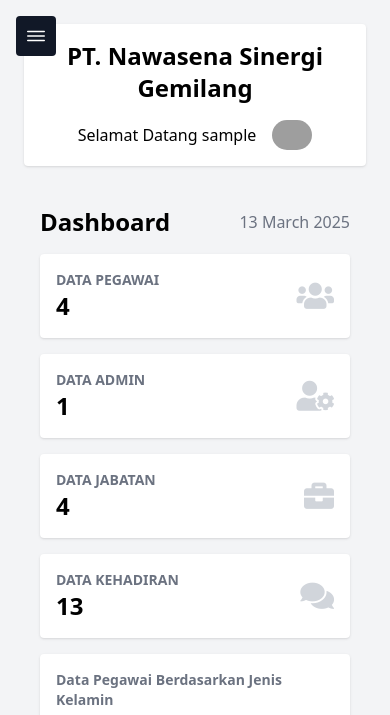
After one commit to naylamutiara03/Apk-Penggajian-Nawasena, a PHP site: page /dashboard.php in a window 390 px wide. The commit adds this page. Shown: the top 715 px of the page. Run offline with PHP 8.4, Linux system fonts and the light colour scheme; the visitor is signed in with stand-in values (Sample User, id 1); some libraries are stand-ins or nearby versions; grey boxes are pictures that could not be loaded.

Commit message:
ganti UI jadi pakai sidebar dan semua content berada di kanan

```diff
--- /dev/null
+++ b/dashboard.php
@@ -0,0 +1,147 @@
+<?php
+$username = isset($_SESSION["username"]) ? $_SESSION["username"] : "User";
+?>
+
+<?php include 'sidebar.php'; ?>
+
+<html lang="en">
+
+<head>
+    <meta charset="utf-8" />
+    <meta content="width=device-width, initial-scale=1.0" name="viewport" />
+    <title>Dashboard</title>
+    <script src="https://cdn.tailwindcss.com"></script>
+    <link href="https://cdnjs.cloudflare.com/ajax/libs/font-awesome/5.15.3/css/all.min.css" rel="stylesheet" />
+    <script type="module" src="https://unpkg.com/ionicons@7.1.0/dist/ionicons/ionicons.esm.js"></script>
+    <script nomodule src="https://unpkg.com/ionicons@7.1.0/dist/ionicons/ionicons.js"></script>
+    <link rel="stylesheet" href="https://cdn.jsdelivr.net/npm/bootstrap-icons@1.8.0/font/bootstrap-icons.css" />
+    <style>
+        .dropdown-content {
+            display: none;
+        }
+
+        .group:hover .dropdown-content {
+            display: block;
+        }
+    </style>
+</head>
+
+<body class="bg-gray-100">
+    <div class="p-6 lg:ml-[300px]">
+        <div class="bg-white p-4 rounded shadow mb-6">
+            <div class="flex flex-col lg:flex-row justify-between items-center">
+                <h1 class="text-2xl font-bold text-center lg:text-left">PT. Nawasena Sinergi Gemilang</h1>
+                <div class="flex items-center mt-4 lg:mt-0">
+                    <span class="mr-4">Selamat Datang <?php echo htmlspecialchars($username); ?></span>
+                    <img alt="User profile picture" class="rounded-full" height="40" width="40"
+                        src="https://storage.googleapis.com/a1aa/image/3jRT-0_QPH7LfTWNSNuiHkkLsXmoHFLJJiOyNITxVaE.jpg" />
+                </div>
+            </div>
+        </div>
+
+        <body class="bg-gray-100">
+            <div class="container mx-auto p-4">
+                <div class="flex justify-between items-center mb-4">
+                    <h1 class="text-2xl font-bold">
+                        Dashboard
+                    </h1>
+                    <span class="text-gray-500">
+                        <?php echo date('d F Y'); ?>
+                    </span>
+
+                </div>
+                <div class="grid grid-cols-1 md:grid-cols-4 gap-4 mb-4">
+                    <div class="bg-white p-4 rounded shadow">
+                        <div class="flex items-center justify-between">
+                            <div>
+                                <h2 class="text-sm font-semibold text-gray-500">
+                                    DATA PEGAWAI
+                                </h2>
+                                <p class="text-2xl font-bold">
+                                    4
+                                </p>
+                            </div>
+                            <i class="fas fa-users text-gray-300 text-3xl">
+                            </i>
+                        </div>
+                    </div>
+                    <div class="bg-white p-4 rounded shadow">
+                        <div class="flex items-center justify-between">
+                            <div>
+                                <h2 class="text-sm font-semibold text-gray-500">
+                                    DATA ADMIN
+                                </h2>
+                                <p class="text-2xl font-bold">
+                                    1
+                                </p>
+                            </div>
+                            <i class="fas fa-user-cog text-gray-300 text-3xl">
+                            </i>
+                        </div>
+                    </div>
+                    <div class="bg-white p-4 rounded shadow">
+                        <div class="flex items-center justify-between">
+                            <div>
+                                <h2 class="text-sm font-semibold text-gray-500">
+                                    DATA JABATAN
+                                </h2>
+                                <p class="text-2xl font-bold">
+                                    4
+                                </p>
+                            </div>
+                            <i class="fas fa-briefcase text-gray-300 text-3xl">
+                            </i>
+                        </div>
+                    </div>
+                    <div class="bg-white p-4 rounded shadow">
+                        <div class="flex items-center justify-between">
+                            <div>
+                                <h2 class="text-sm font-semibold text-gray-500">
+                                    DATA KEHADIRAN
+                                </h2>
+                                <p class="text-2xl font-bold">
+                                    13
+                                </p>
+                            </div>
+                            <i class="fas fa-comments text-gray-300 text-3xl">
+                            </i>
+                        </div>
+                    </div>
+                </div>
+                <div class="grid grid-cols-1 md:grid-cols-2 gap-4">
+                    <div class="bg-white p-4 rounded shadow">
+                        <h2 class="text-sm font-semibold text-gray-500 mb-2">
+                            Data Pegawai Berdasarkan Jenis Kelamin
+                        </h2>
+                        <img alt="Bar chart showing data of employees based on gender" height="400"
+                            src="https://storage.googleapis.com/a1aa/image/Ph1zHBqhCX_1YOPPaSx_QZRpjcmUol1m1y39g41BIGs.jpg"
+                            width="600" />
+                    </div>
+                    <div class="bg-white p-4 rounded shadow">
+                        <h2 class="text-sm font-semibold text-gray-500 mb-2">
+                            Status Pegawai
+                        </h2>
+                        <img alt="Pie chart showing status of employees" height="400"
+                            src="https://storage.googleapis.com/a1aa/image/zjkEmBhlo4yNJJqWDz_8y7UAXZQnnLsL5OlnERLOVt8.jpg"
+                            width="600" />
+                    </div>
+                </div>
+
+                <!-- Modal Logout -->
+                <div id="logoutModal"
+                    class="fixed inset-0 bg-gray-800 bg-opacity-50 flex items-center justify-center hidden">
+                    <div class="bg-white p-6 rounded-lg shadow-lg w-96 text-center">
+                        <h2 class="text-xl font-bold text-gray-800">Konfirmasi Logout</h2>
+                        <p class="text-gray-600 mt-2">Apakah Anda yakin ingin keluar?</p>
+                        <div class="mt-4 flex justify-center space-x-4">
+                            <button onclick="closeLogoutModal()"
+                                class="px-4 py-2 bg-gray-300 text-gray-800 rounded-lg hover:bg-gray-400 transition">Batal</button>
+                            <a href="logout.php"
+                                class="px-4 py-2 bg-red-600 text-white rounded-lg hover:bg-red-700 transition">Keluar</a>
+                        </div>
+                    </div>
+                </div>
+
+        </body>
+
+</html>
--- a/data_admin.php
+++ b/data_admin.php
@@ -21,7 +21,7 @@ include("koneksi.php"); ?>
             <!-- Header Data Admin -->
             <div
                 class="bg-gradient-to-r from-blue-600 to-blue-800 text-white py-10 rounded-lg shadow-lg flex items-center px-6">
-                <a href="index.php" class="text-white text-2xl flex items-center gap-2 hover:text-gray-300 transition ml-16">
+                <a href="dashboard.php" class="text-white text-2xl flex items-center gap-2 hover:text-gray-300 transition ml-16">
                     <ion-icon name="arrow-back-outline"></ion-icon> <!-- Ikon Back -->
                 </a>
                 <h1 class="text-3xl md:text-4xl font-bold text-center flex-1">Data Admin</h1>
--- a/login.php
+++ b/login.php
@@ -28,7 +28,7 @@
 <body class="flex items-center justify-center min-h-screen">
 
     <div class="w-full max-w-md bg-white rounded-lg shadow-lg p-6">
-        <div class="bg-blue-500 text-white text-center py-4 rounded-t-lg flex items-center justify-center gap-2">
+        <div class="bg-gray-900 text-white text-center py-4 rounded-t-lg flex items-center justify-center gap-2">
             <ion-icon name="lock-closed-outline" class="text-2xl"></ion-icon>
             <h3 class="text-lg font-semibold">LOGIN APLIKASI PENGGAJIAN</h3>
         </div>
@@ -61,7 +61,7 @@
                         $_SESSION['id'] = $d['idadmin'];
                         $_SESSION['username'] = $d['username'];
                         $_SESSION['namalengkap'] = $d['namalengkap'];
-                        header('Location: ./index.php');
+                        header('Location: ./dashboard.php');
                         exit;
                     } else {
                         echo '<div class="bg-red-100 border-l-4 border-red-500 text-red-700 p-4 rounded-md mb-4">
@@ -84,7 +84,7 @@
                 </div>
                 <div class="mt-4">
                     <button type="submit"
-                        class="w-full bg-blue-500 hover:bg-blue-600 text-white font-semibold py-2 rounded-md transition duration-300">Login</button>
+                        class="w-full bg-gray-900 hover:bg-blue-600 text-white font-semibold py-2 rounded-md transition duration-300">Login</button>
                 </div>
             </form>
         </div>
--- /dev/null
+++ b/sidebar.php
@@ -0,0 +1,90 @@
+<?php
+session_start();
+if (!isset($_SESSION["login"])) {
+    header("Location: login.php");
+    exit;
+}
+$username = isset($_SESSION["username"]) ? $_SESSION["username"] : "User";
+?>
+
+<!-- Tombol untuk membuka sidebar di layar kecil -->
+<button onclick="openSidebar()" class="sm:block lg:hidden fixed top-4 left-4 bg-gray-900 text-white p-2 rounded">
+    <ion-icon name="menu-outline" class="text-2xl"></ion-icon>
+</button>
+
+<!-- Sidebar -->
+<div id="sidebar"
+    class="sidebar fixed top-0 bottom-0 left-0 p-2 w-[300px] lg:w-[300px] overflow-y-auto text-center bg-gray-900 lg:block sm:hidden transition-transform -translate-x-full lg:translate-x-0">
+    <div class="text-gray-100 text-xl">
+        <div class="p-2.5 mt-1 flex items-center">
+            <!-- Ganti icon dengan logo -->
+            <img src="assets/img/logo-nawasena.png" alt="Logo Nawasena" class="h-8 w-8 rounded-md">
+            <h1 class="font-bold text-gray-200 text-[15px] ml-3">PENGGAJIAN NAWASENA</h1>
+            <!-- Tombol untuk menutup sidebar di layar kecil -->
+            <i class="bi bi-x cursor-pointer ml-auto lg:hidden" onclick="closeSidebar()"></i>
+        </div>
+        <div class="my-2 bg-gray-600 h-[1px]"></div>
+    </div>
+
+    <div
+        class="p-2.5 mt-3 flex items-center rounded-md px-4 duration-300 cursor-pointer bg-blue-600 hover:bg-blue-600 text-white">
+        <ion-icon name="speedometer-outline" class="text-xl"></ion-icon>
+        <a href="dashboard.php" class="text-[15px] ml-4 text-gray-200 font-bold">Dashboard</a>
+    </div>
+    <div class="p-2.5 mt-3 flex items-center rounded-md px-4 duration-300 cursor-pointer hover:bg-blue-600 text-white"
+        onclick="dropdown()">
+        <ion-icon name="folder-outline" class="text-xl"></ion-icon>
+        <div class="flex justify-between w-full items-center">
+            <span class="text-[15px] ml-4 text-gray-200 font-bold">Master Data</span>
+            <span class="text-sm rotate-180" id="arrow">
+                <ion-icon name="chevron-down-outline"></ion-icon>
+            </span>
+        </div>
+    </div>
+    <div class="text-left text-sm mt-2 w-4/5 mx-auto text-gray-200 font-bold hidden" id="submenu">
+        <a href="data_pegawai.php" class="block cursor-pointer p-2 hover:bg-blue-600 rounded-md mt-1">Data Pegawai</a>
+        <a href="data_jabatan.php" class="block cursor-pointer p-2 hover:bg-blue-600 rounded-md mt-1">Data Jabatan</a>
+        <a href="data_tukang.php" class="block cursor-pointer p-2 hover:bg-blue-600 rounded-md mt-1">Data Tukang</a>
+        <a href="data_admin.php" class="block cursor-pointer p-2 hover:bg-blue-600 rounded-md mt-1">Data Admin</a>
+    </div>
+    <div class="p-2.5 mt-3 flex items-center rounded-md px-4 duration-300 cursor-pointer hover:bg-blue-600 text-white">
+        <ion-icon name="cash-outline" class="text-xl"></ion-icon>
+        <a href="transaksi.php" class="text-[15px] ml-4 text-gray-200 font-bold">Transaksi</a>
+    </div>
+    <div class="p-2.5 mt-3 flex items-center rounded-md px-4 duration-300 cursor-pointer hover:bg-blue-600 text-white">
+        <ion-icon name="document-text-outline" class="text-xl"></ion-icon>
+        <a href="laporan.php" class="text-[15px] ml-4 text-gray-200 font-bold">Laporan</a>
+    </div>
+    <div class="p-2.5 mt-3 flex items-center rounded-md px-4 duration-300 cursor-pointer hover:bg-blue-600 text-white">
+        <ion-icon name="lock-closed-outline" class="text-xl"></ion-icon>
+        <a href="ubah_password.php" class="text-[15px] ml-4 text-gray-200 font-bold">Ubah Password</a>
+    </div>
+    <div onclick="openLogoutModal()"
+        class="p-2.5 mt-3 flex items-center rounded-md px-4 duration-300 cursor-pointer hover:bg-blue-600 text-white">
+        <ion-icon name="log-out-outline" class="text-xl"></ion-icon>
+        <span class="text-[15px] ml-4 text-gray-200 font-bold">Logout</span>
+    </div>
+</div>
+
+<script>
+    function openSidebar() {
+        document.getElementById("sidebar").classList.remove("-translate-x-full");
+    }
+
+    function closeSidebar() {
+        document.getElementById("sidebar").classList.add("-translate-x-full");
+    }
+
+    function dropdown() {
+        document.querySelector("#submenu").classList.toggle("hidden");
+        document.querySelector("#arrow").classList.toggle("rotate-0");
+    }
+
+    function openLogoutModal() {
+        document.getElementById("logoutModal").classList.remove("hidden");
+    }
+
+    function closeLogoutModal() {
+        document.getElementById("logoutModal").classList.add("hidden");
+    }
+</script>
```
Also changed, not shown: header.php (deleted, +0 -133 lines), index.php (deleted, +0 -99 lines).
